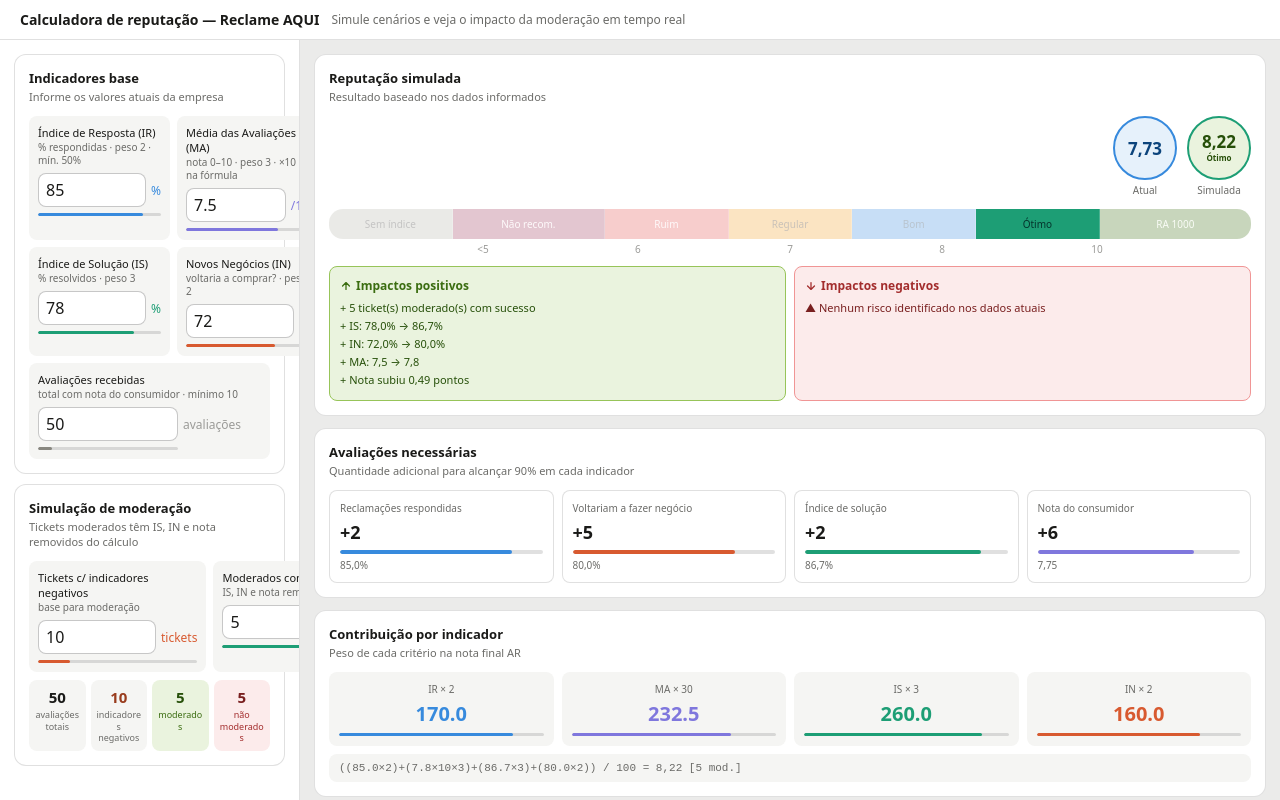
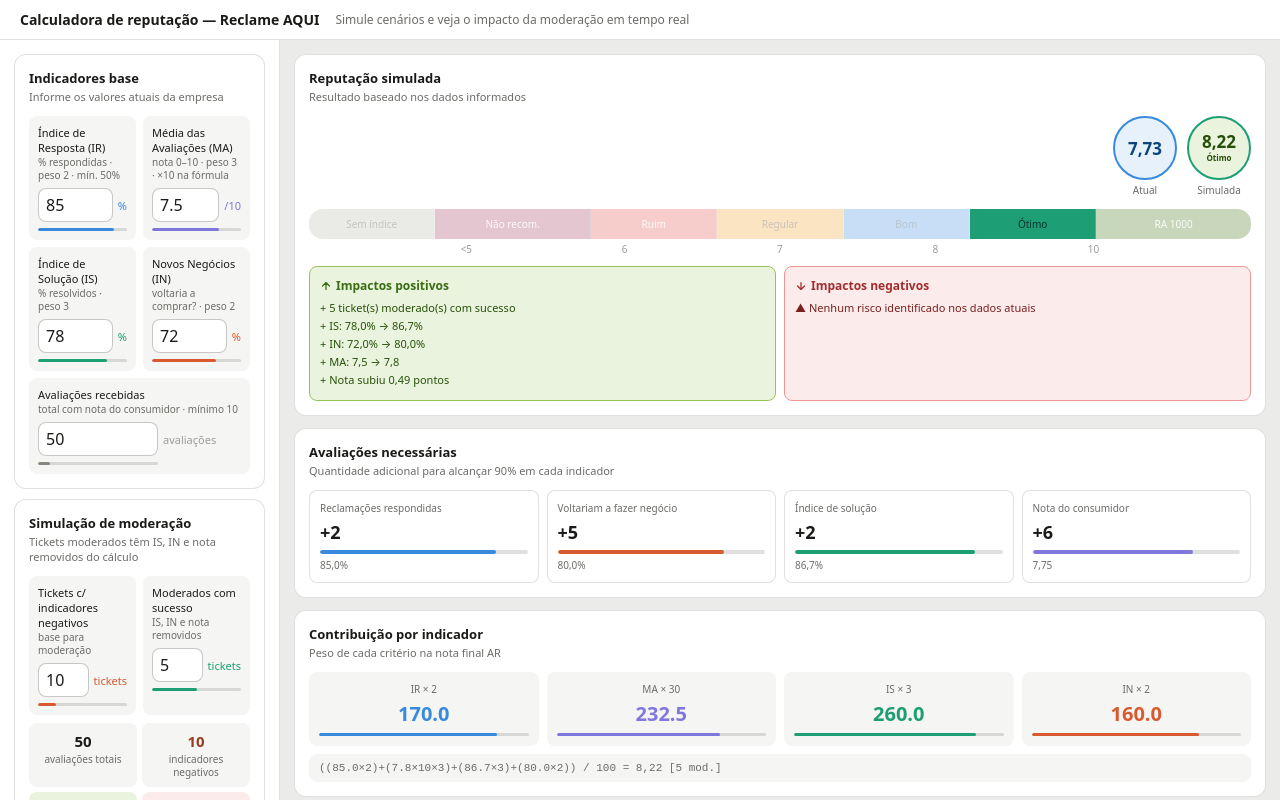
Before and after one commit to andremiranda-afk/CalculadoraRA, a plain HTML site: page index.html in a window 1280 px wide. Drawn offline with Linux system fonts and the light colour scheme.

Commit message:
Add files via upload

```diff
--- a/index.html
+++ b/index.html
@@ -14,7 +14,6 @@
   --bi:#E6F1FB;--ti:#0C447C;
   --r8:8px;--r12:12px;
   --font:system-ui,-apple-system,'Segoe UI',sans-serif;
-  --side:300px;
   --pos-bg:#EAF3DE;--pos-bd:#97C459;--pos-t:#3B6D11;--pos-i:#27500A;
   --neg-bg:#FCEBEB;--neg-bd:#F09595;--neg-t:#A32D2D;--neg-i:#791F1F;
 }
@@ -27,164 +26,290 @@
   --neg-bg:#280808;--neg-bd:#7a2020;--neg-t:#e07070;--neg-i:#c94040;
 }}
 
-html,body{height:100%;overflow:hidden}
-body{font-family:var(--font);background:var(--bt);color:var(--tp);display:flex;flex-direction:column}
+html, body {
+  height: 100%;
+  overflow: hidden;
+}
+body {
+  font-family: var(--font);
+  background: var(--bt);
+  color: var(--tp);
+  display: flex;
+  flex-direction: column;
+}
 
 /* HEADER */
-.hdr{
-  background:var(--bp);border-bottom:1px solid var(--bo);
-  padding:10px 20px;display:flex;align-items:center;gap:12px;
-  flex-shrink:0;z-index:10;
+.hdr {
+  background: var(--bp);
+  border-bottom: 1px solid var(--bo);
+  padding: 10px 20px;
+  display: flex;
+  align-items: center;
+  gap: 16px;
+  flex-shrink: 0;
 }
-.hdr h1{font-size:14px;font-weight:600;color:var(--tp)}
-.hdr p{font-size:12px;color:var(--ts)}
+.hdr h1 { font-size: 14px; font-weight: 600; white-space: nowrap; }
+.hdr p  { font-size: 12px; color: var(--ts); }
 
-/* LAYOUT */
-.layout{
-  flex:1;display:flex;min-height:0;
+/* BODY */
+.body {
+  flex: 1;
+  display: flex;
+  min-height: 0;
+  overflow: hidden;
 }
 
 /* SIDEBAR */
-.side{
-  width:var(--side);
-  min-width:var(--side);
-  max-width:var(--side);
-  background:var(--bp);
-  border-right:1px solid var(--bo);
-  overflow-y:auto;
-  overflow-x:hidden;
-  padding:14px;
-  display:flex;
-  flex-direction:column;
-  gap:10px;
-  flex-shrink:0;
+.side {
+  width: 280px;
+  flex-shrink: 0;
+  background: var(--bp);
+  border-right: 1px solid var(--bo);
+  overflow-y: auto;
+  overflow-x: hidden;
+  padding: 14px;
+  display: flex;
+  flex-direction: column;
+  gap: 10px;
 }
 
 /* MAIN */
-.main{
-  flex:1;
-  overflow-y:auto;
-  overflow-x:hidden;
-  padding:14px;
-  display:flex;
-  flex-direction:column;
-  gap:12px;
-  min-width:0;
+.main {
+  flex: 1;
+  min-width: 0;
+  overflow-y: auto;
+  overflow-x: hidden;
+  padding: 14px;
+  display: flex;
+  flex-direction: column;
+  gap: 12px;
+  background: var(--bt);
 }
 
-/* PANELS */
-.panel{background:var(--bp);border:1px solid var(--bo);border-radius:var(--r12);padding:14px}
-.ptitle{font-size:13px;font-weight:600;color:var(--tp);margin-bottom:2px}
-.psub{font-size:11px;color:var(--ts);margin-bottom:12px}
+/* PANEL */
+.panel {
+  background: var(--bp);
+  border: 1px solid var(--bo);
+  border-radius: var(--r12);
+  padding: 14px;
+}
+.ptitle { font-size: 13px; font-weight: 600; margin-bottom: 2px; }
+.psub   { font-size: 11px; color: var(--ts); margin-bottom: 12px; }
 
 /* ALERTS */
-.alert{display:none;padding:8px 11px;border-radius:var(--r8);font-size:11px;border-left:3px solid;margin-bottom:6px}
-.alert.warn{background:var(--bw);color:var(--tw);border-color:#BA7517}
-.alert.info{background:var(--bi);color:var(--ti);border-color:#185FA5}
+.alert {
+  display: none;
+  padding: 8px 11px;
+  border-radius: var(--r8);
+  font-size: 11px;
+  border-left: 3px solid;
+  margin-bottom: 6px;
+}
+.alert.warn { background: var(--bw); color: var(--tw); border-color: #BA7517; }
+.alert.info { background: var(--bi); color: var(--ti); border-color: #185FA5; }
 
-/* INPUT GRID */
-.g2{display:grid;grid-template-columns:1fr 1fr;gap:7px;margin-bottom:7px}
-.ic{background:var(--bs);border-radius:var(--r8);padding:9px}
-.ic-lbl{font-size:11px;font-weight:500;color:var(--tp);margin-bottom:1px}
-.ic-sub{font-size:10px;color:var(--ts);margin-bottom:6px;line-height:1.3}
-.ir{display:flex;align-items:center;gap:5px}
-.ir input[type=number]{
-  flex:1;min-width:0;height:34px;
-  border-radius:var(--r8);border:1px solid var(--bos);
-  background:var(--bp);color:var(--tp);
-  font-size:16px;font-weight:500;font-family:var(--font);
-  padding:0 7px;outline:none;
-  -moz-appearance:textfield;appearance:textfield;
-  transition:border-color .15s;
+/* INPUT GRID — 2 col */
+.g2 {
+  display: grid;
+  grid-template-columns: 1fr 1fr;
+  gap: 7px;
+  margin-bottom: 7px;
+}
+.ic {
+  background: var(--bs);
+  border-radius: var(--r8);
+  padding: 9px;
+  min-width: 0;
+}
+.ic-lbl { font-size: 11px; font-weight: 500; margin-bottom: 1px; }
+.ic-sub { font-size: 10px; color: var(--ts); margin-bottom: 6px; line-height: 1.3; }
+.ir { display: flex; align-items: center; gap: 5px; }
+.ir input[type=number] {
+  flex: 1;
+  min-width: 0;
+  width: 0; /* força flex a controlar */
+  height: 34px;
+  border-radius: var(--r8);
+  border: 1px solid var(--bos);
+  background: var(--bp);
+  color: var(--tp);
+  font-size: 16px;
+  font-weight: 500;
+  font-family: var(--font);
+  padding: 0 7px;
+  outline: none;
+  -moz-appearance: textfield;
+  appearance: textfield;
 }
 .ir input::-webkit-outer-spin-button,
-.ir input::-webkit-inner-spin-button{-webkit-appearance:none}
-.ir input:focus{border-color:rgba(128,128,128,0.6)}
-.sfx{font-size:12px;font-weight:500;color:var(--tt);white-space:nowrap;flex-shrink:0}
-.mt{height:3px;border-radius:2px;background:var(--bo);overflow:hidden;margin-top:6px}
-.mf{height:100%;border-radius:2px;transition:width .3s}
-.ferr{font-size:10px;color:#c0392b;margin-top:3px;display:none}
+.ir input::-webkit-inner-spin-button { -webkit-appearance: none; }
+.sfx {
+  font-size: 11px;
+  font-weight: 500;
+  color: var(--tt);
+  white-space: nowrap;
+  flex-shrink: 0;
+}
+.mt  { height: 3px; border-radius: 2px; background: var(--bo); overflow: hidden; margin-top: 6px; }
+.mf  { height: 100%; border-radius: 2px; transition: width .3s; }
+.ferr { font-size: 10px; color: #c0392b; margin-top: 3px; display: none; }
 
-/* SUM CARDS */
-.sg{display:grid;grid-template-columns:repeat(4,1fr);gap:5px;margin-top:8px}
-.sc{border-radius:var(--r8);padding:7px 5px;text-align:center;background:var(--bs);min-width:0}
-.sv{font-size:15px;font-weight:600;white-space:nowrap}
-.sl{font-size:9px;color:var(--ts);margin-top:2px;line-height:1.3;word-break:break-word}
+/* SUMMARY — 2×2 em vez de 4×1 para caber na sidebar */
+.sg {
+  display: grid;
+  grid-template-columns: 1fr 1fr;
+  gap: 5px;
+  margin-top: 8px;
+}
+.sc {
+  border-radius: var(--r8);
+  padding: 8px 6px;
+  text-align: center;
+  background: var(--bs);
+  min-width: 0;
+}
+.sv { font-size: 15px; font-weight: 600; }
+.sl { font-size: 10px; color: var(--ts); margin-top: 2px; line-height: 1.3; }
 
 /* BUBBLES */
-.brow{display:flex;align-items:flex-end;justify-content:flex-end;gap:10px;margin-bottom:12px}
-.bwrap{display:flex;flex-direction:column;align-items:center;gap:3px}
-.bc{
-  width:64px;height:64px;border-radius:50%;border:2.5px solid;
-  display:flex;flex-direction:column;align-items:center;justify-content:center;
+.brow {
+  display: flex;
+  align-items: flex-end;
+  justify-content: flex-end;
+  gap: 10px;
+  margin-bottom: 12px;
+  flex-wrap: nowrap;
 }
-.bn{font-size:17px;font-weight:600;line-height:1}
-.bcp{font-size:8px;font-weight:600;margin-top:2px;text-align:center}
-.blbl{font-size:10px;color:var(--ts)}
+.bwrap { display: flex; flex-direction: column; align-items: center; gap: 3px; }
+.bc {
+  width: 64px; height: 64px;
+  border-radius: 50%;
+  border: 2.5px solid;
+  display: flex;
+  flex-direction: column;
+  align-items: center;
+  justify-content: center;
+  flex-shrink: 0;
+}
+.bn  { font-size: 17px; font-weight: 600; line-height: 1; }
+.bcp { font-size: 8px; font-weight: 600; margin-top: 2px; text-align: center; }
+.blbl { font-size: 10px; color: var(--ts); }
 
 /* TIER BAR */
-.tbar{display:flex;border-radius:14px;overflow:hidden;height:30px}
-.tseg{
-  display:flex;align-items:center;justify-content:center;
-  font-size:10px;font-weight:500;white-space:nowrap;padding:0 4px;
-  transition:opacity .2s;border-right:1px solid rgba(255,255,255,.2);
-  overflow:hidden;
+.tbar {
+  display: flex;
+  border-radius: 14px;
+  overflow: hidden;
+  height: 30px;
 }
-.tseg:last-child{border-right:none}
-.tseg.dim{opacity:.28}
-.tticks{display:flex;justify-content:space-between;padding:0 2px;margin-top:3px}
-.ttick{font-size:10px;color:var(--tt)}
+.tseg {
+  display: flex;
+  align-items: center;
+  justify-content: center;
+  font-size: 10px;
+  font-weight: 500;
+  white-space: nowrap;
+  padding: 0 4px;
+  transition: opacity .2s;
+  border-right: 1px solid rgba(255,255,255,.2);
+  overflow: hidden;
+  min-width: 0;
+}
+.tseg:last-child { border-right: none; }
+.tseg.dim { opacity: .28; }
+.tticks {
+  display: flex;
+  justify-content: space-between;
+  padding: 0 2px;
+  margin-top: 3px;
+}
+.ttick { font-size: 10px; color: var(--tt); }
 
 /* IMPACTS */
-.irow{display:grid;grid-template-columns:1fr 1fr;gap:8px;margin-top:10px}
-.ibox{border-radius:var(--r8);padding:10px;border:1px solid}
-.ibox.pos{background:var(--pos-bg);border-color:var(--pos-bd)}
-.ibox.neg{background:var(--neg-bg);border-color:var(--neg-bd)}
-.ititle{font-size:12px;font-weight:600;margin-bottom:6px;display:flex;align-items:center;gap:4px}
-.ititle.pos{color:var(--pos-t)}.ititle.neg{color:var(--neg-t)}
-.iitem{font-size:11px;margin-bottom:3px}
-.iitem.pos{color:var(--pos-i)}.iitem.neg{color:var(--neg-i)}
+.irow {
+  display: grid;
+  grid-template-columns: 1fr 1fr;
+  gap: 8px;
+  margin-top: 10px;
+}
+.ibox {
+  border-radius: var(--r8);
+  padding: 10px;
+  border: 1px solid;
+  min-width: 0;
+}
+.ibox.pos { background: var(--pos-bg); border-color: var(--pos-bd); }
+.ibox.neg { background: var(--neg-bg); border-color: var(--neg-bd); }
+.ititle {
+  font-size: 12px; font-weight: 600;
+  margin-bottom: 6px;
+  display: flex; align-items: center; gap: 4px;
+}
+.ititle.pos { color: var(--pos-t); }
+.ititle.neg { color: var(--neg-t); }
+.iitem { font-size: 11px; margin-bottom: 3px; }
+.iitem.pos { color: var(--pos-i); }
+.iitem.neg { color: var(--neg-i); }
 
-/* AVAL GRID */
-.ag{display:grid;grid-template-columns:repeat(4,minmax(0,1fr));gap:8px;margin-top:10px}
-.ac{background:var(--bp);border:1px solid var(--bo);border-radius:var(--r8);padding:10px}
-.ac-lbl{font-size:10px;color:var(--ts);margin-bottom:5px}
-.ac-num{font-size:18px;font-weight:600;color:var(--tp);margin-bottom:6px}
-.ac-bar{height:4px;border-radius:2px;background:var(--bo);overflow:hidden;margin-bottom:4px}
-.ac-fill{height:100%;border-radius:2px;transition:width .3s}
-.ac-pct{font-size:10px;color:var(--ts)}
+/* AVALIAÇÕES NECESSÁRIAS */
+.ag {
+  display: grid;
+  grid-template-columns: repeat(4, minmax(0, 1fr));
+  gap: 8px;
+  margin-top: 10px;
+}
+.ac {
+  background: var(--bp);
+  border: 1px solid var(--bo);
+  border-radius: var(--r8);
+  padding: 10px;
+  min-width: 0;
+}
+.ac-lbl { font-size: 10px; color: var(--ts); margin-bottom: 5px; }
+.ac-num { font-size: 18px; font-weight: 600; margin-bottom: 6px; }
+.ac-bar { height: 4px; border-radius: 2px; background: var(--bo); overflow: hidden; margin-bottom: 4px; }
+.ac-fill { height: 100%; border-radius: 2px; transition: width .3s; }
+.ac-pct { font-size: 10px; color: var(--ts); }
 
-/* CONTRIB */
-.cg{display:grid;grid-template-columns:repeat(4,minmax(0,1fr));gap:8px}
-.cc{background:var(--bs);border-radius:var(--r8);padding:10px;text-align:center}
-.cc-lbl{font-size:10px;color:var(--ts);margin-bottom:4px}
-.cc-val{font-size:20px;font-weight:600}
-.cc-bar{height:3px;border-radius:2px;background:var(--bo);overflow:hidden;margin-top:6px}
-.cc-fill{height:100%;border-radius:2px;transition:width .3s}
-.fml{
-  margin-top:8px;padding:8px 10px;background:var(--bs);
-  border-radius:var(--r8);font-family:monospace;font-size:11px;color:var(--ts);
-  overflow-x:auto;white-space:nowrap;
+/* CONTRIBUIÇÃO */
+.cg {
+  display: grid;
+  grid-template-columns: repeat(4, minmax(0, 1fr));
+  gap: 8px;
+}
+.cc {
+  background: var(--bs);
+  border-radius: var(--r8);
+  padding: 10px;
+  text-align: center;
+  min-width: 0;
+}
+.cc-lbl { font-size: 10px; color: var(--ts); margin-bottom: 4px; }
+.cc-val { font-size: 20px; font-weight: 600; }
+.cc-bar { height: 3px; border-radius: 2px; background: var(--bo); overflow: hidden; margin-top: 6px; }
+.cc-fill { height: 100%; border-radius: 2px; transition: width .3s; }
+
+.fml {
+  margin-top: 8px;
+  padding: 8px 10px;
+  background: var(--bs);
+  border-radius: var(--r8);
+  font-family: monospace;
+  font-size: 11px;
+  color: var(--ts);
+  overflow-x: auto;
+  white-space: nowrap;
 }
 
 /* RESPONSIVE */
-@media(max-width:900px){
-  html,body{overflow:auto;height:auto}
-  .layout{flex-direction:column}
-  .side{width:100%;min-width:0;max-width:100%;border-right:none;border-bottom:1px solid var(--bo)}
-  .ag{grid-template-columns:1fr 1fr}
-  .cg{grid-template-columns:1fr 1fr}
-  .sg{grid-template-columns:repeat(4,1fr)}
-  .irow{grid-template-columns:1fr 1fr}
-  .main{overflow:visible}
-}
-@media(max-width:540px){
-  .g2{grid-template-columns:1fr}
-  .ag{grid-template-columns:1fr 1fr}
-  .cg{grid-template-columns:1fr 1fr}
-  .sg{grid-template-columns:1fr 1fr}
-  .irow{grid-template-columns:1fr}
-  .brow{justify-content:center}
+@media (max-width: 860px) {
+  html, body { overflow: auto; height: auto; }
+  .body { flex-direction: column; }
+  .side { width: 100%; border-right: none; border-bottom: 1px solid var(--bo); }
+  .main { overflow: visible; }
+  .ag   { grid-template-columns: 1fr 1fr; }
+  .cg   { grid-template-columns: 1fr 1fr; }
+  .irow { grid-template-columns: 1fr; }
 }
 </style>
 </head>
@@ -195,14 +320,14 @@
   <p>Simule cenários e veja o impacto da moderação em tempo real</p>
 </div>
 
-<div class="layout">
+<div class="body">
 
 <!-- SIDEBAR -->
 <div class="side">
 
-  <div id="al-ir"  class="alert warn">IR abaixo de 50% — reputação automaticamente <strong>Não recomendada</strong>.</div>
-  <div id="al-aval"class="alert info">Menos de 10 avaliações — empresa <strong>sem reputação definida</strong>.</div>
-  <div id="al-mod" class="alert warn">Moderados com sucesso não pode exceder os tickets negativos.</div>
+  <div id="al-ir"   class="alert warn">IR abaixo de 50% — reputação automaticamente <strong>Não recomendada</strong>.</div>
+  <div id="al-aval" class="alert info">Menos de 10 avaliações — empresa <strong>sem reputação definida</strong>.</div>
+  <div id="al-mod"  class="alert warn">Moderados com sucesso não pode exceder os tickets negativos.</div>
 
   <div class="panel">
     <div class="ptitle">Indicadores base</div>
@@ -211,28 +336,40 @@
       <div class="ic">
         <div class="ic-lbl">Índice de Resposta (IR)</div>
         <div class="ic-sub">% respondidas · peso 2 · mín. 50%</div>
-        <div class="ir"><input type="number" id="ir" min="0" max="100" step="0.1" value="85"><span class="sfx" style="color:#378ADD">%</span></div>
+        <div class="ir">
+          <input type="number" id="ir" min="0" max="100" step="0.1" value="85">
+          <span class="sfx" style="color:#378ADD">%</span>
+        </div>
         <div class="mt"><div class="mf" id="mb-ir" style="width:85%;background:#378ADD"></div></div>
         <div class="ferr" id="err-ir">Entre 0 e 100</div>
       </div>
       <div class="ic">
         <div class="ic-lbl">Média das Avaliações (MA)</div>
         <div class="ic-sub">nota 0–10 · peso 3 · ×10 na fórmula</div>
-        <div class="ir"><input type="number" id="ma" min="0" max="10" step="0.1" value="7.5"><span class="sfx" style="color:#7F77DD">/10</span></div>
+        <div class="ir">
+          <input type="number" id="ma" min="0" max="10" step="0.1" value="7.5">
+          <span class="sfx" style="color:#7F77DD">/10</span>
+        </div>
         <div class="mt"><div class="mf" id="mb-ma" style="width:75%;background:#7F77DD"></div></div>
         <div class="ferr" id="err-ma">Entre 0 e 10</div>
       </div>
       <div class="ic">
         <div class="ic-lbl">Índice de Solução (IS)</div>
         <div class="ic-sub">% resolvidos · peso 3</div>
-        <div class="ir"><input type="number" id="is" min="0" max="100" step="0.1" value="78"><span class="sfx" style="color:#1D9E75">%</span></div>
+        <div class="ir">
+          <input type="number" id="is" min="0" max="100" step="0.1" value="78">
+          <span class="sfx" style="color:#1D9E75">%</span>
+        </div>
         <div class="mt"><div class="mf" id="mb-is" style="width:78%;background:#1D9E75"></div></div>
         <div class="ferr" id="err-is">Entre 0 e 100</div>
       </div>
       <div class="ic">
         <div class="ic-lbl">Novos Negócios (IN)</div>
         <div class="ic-sub">voltaria a comprar? · peso 2</div>
-        <div class="ir"><input type="number" id="in" min="0" max="100" step="0.1" value="72"><span class="sfx" style="color:#D85A30">%</span></div>
+        <div class="ir">
+          <input type="number" id="in" min="0" max="100" step="0.1" value="72">
+          <span class="sfx" style="color:#D85A30">%</span>
+        </div>
         <div class="mt"><div class="mf" id="mb-in" style="width:72%;background:#D85A30"></div></div>
         <div class="ferr" id="err-in">Entre 0 e 100</div>
       </div>
@@ -241,10 +378,10 @@
       <div class="ic-lbl">Avaliações recebidas</div>
       <div class="ic-sub">total com nota do consumidor · mínimo 10</div>
       <div class="ir">
-        <input type="number" id="naval" min="0" max="999999" step="1" value="50" style="max-width:140px">
+        <input type="number" id="naval" min="0" max="999999" step="1" value="50" style="max-width:120px">
         <span class="sfx">avaliações</span>
       </div>
-      <div class="mt" style="max-width:140px"><div class="mf" id="mb-aval" style="width:10%;background:#888780"></div></div>
+      <div class="mt" style="max-width:120px"><div class="mf" id="mb-aval" style="width:10%;background:#888780"></div></div>
       <div class="ferr" id="err-naval">Valor inválido</div>
     </div>
   </div>
@@ -256,18 +393,25 @@
       <div class="ic">
         <div class="ic-lbl">Tickets c/ indicadores negativos</div>
         <div class="ic-sub">base para moderação</div>
-        <div class="ir"><input type="number" id="tneg" min="0" max="999999" step="1" value="10"><span class="sfx" style="color:#D85A30">tickets</span></div>
+        <div class="ir">
+          <input type="number" id="tneg" min="0" max="999999" step="1" value="10">
+          <span class="sfx" style="color:#D85A30">tickets</span>
+        </div>
         <div class="mt"><div class="mf" id="mb-tneg" style="width:20%;background:#D85A30"></div></div>
         <div class="ferr" id="err-tneg">Valor inválido</div>
       </div>
       <div class="ic">
         <div class="ic-lbl">Moderados com sucesso</div>
         <div class="ic-sub">IS, IN e nota removidos</div>
-        <div class="ir"><input type="number" id="tmod" min="0" max="999999" step="1" value="5"><span class="sfx" style="color:#1D9E75">tickets</span></div>
+        <div class="ir">
+          <input type="number" id="tmod" min="0" max="999999" step="1" value="5">
+          <span class="sfx" style="color:#1D9E75">tickets</span>
+        </div>
         <div class="mt"><div class="mf" id="mb-tmod" style="width:10%;background:#1D9E75"></div></div>
         <div class="ferr" id="err-tmod">Não pode exceder tickets negativos</div>
       </div>
     </div>
+    <!-- 2×2 grid para caber na sidebar sem cortar -->
     <div class="sg">
       <div class="sc">
         <div class="sv" id="sum-aval">50</div>
@@ -407,7 +551,7 @@
   </div>
 
 </div><!-- /main -->
-</div><!-- /layout -->
+</div><!-- /body -->
 
 <script>
 const TIERS=[
```
